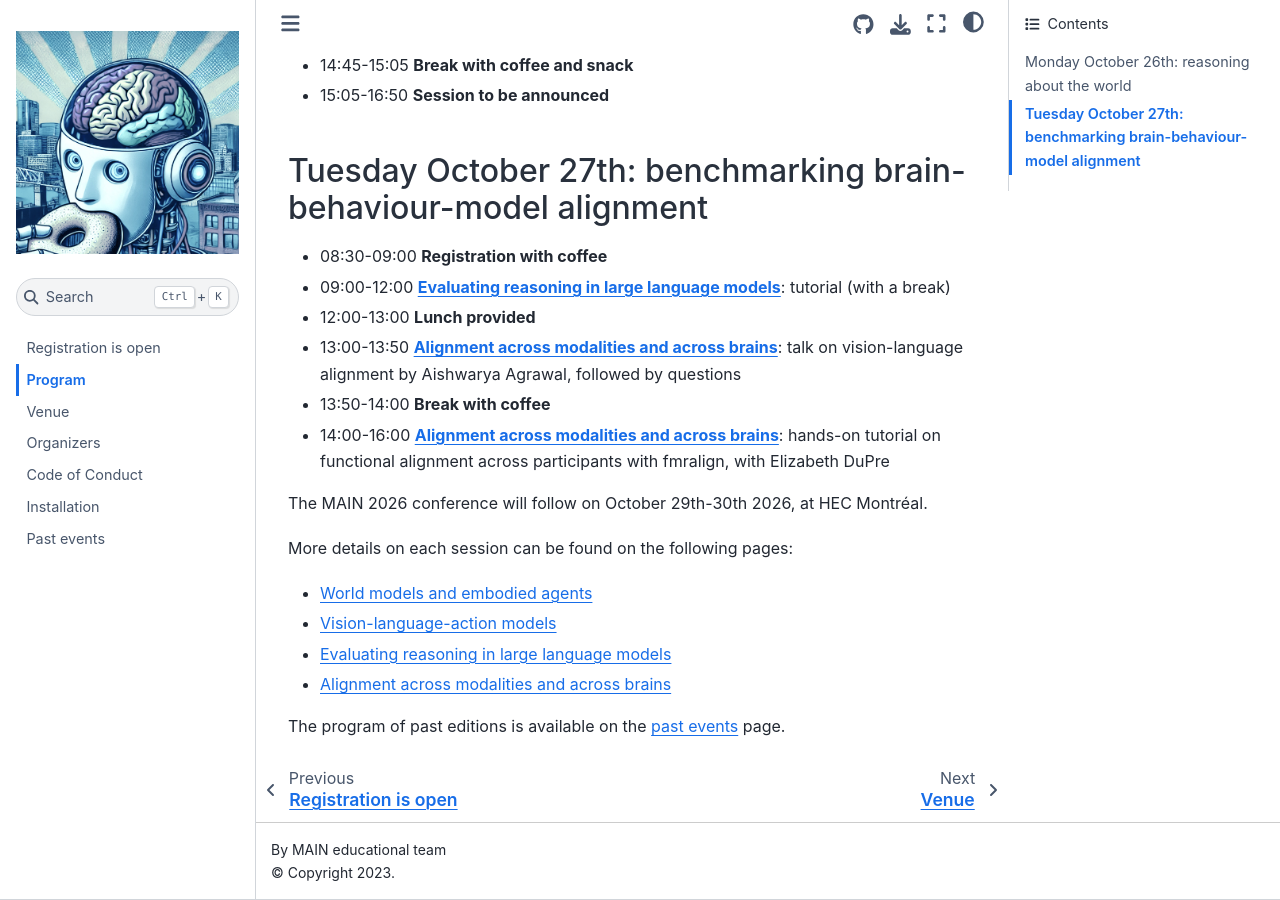
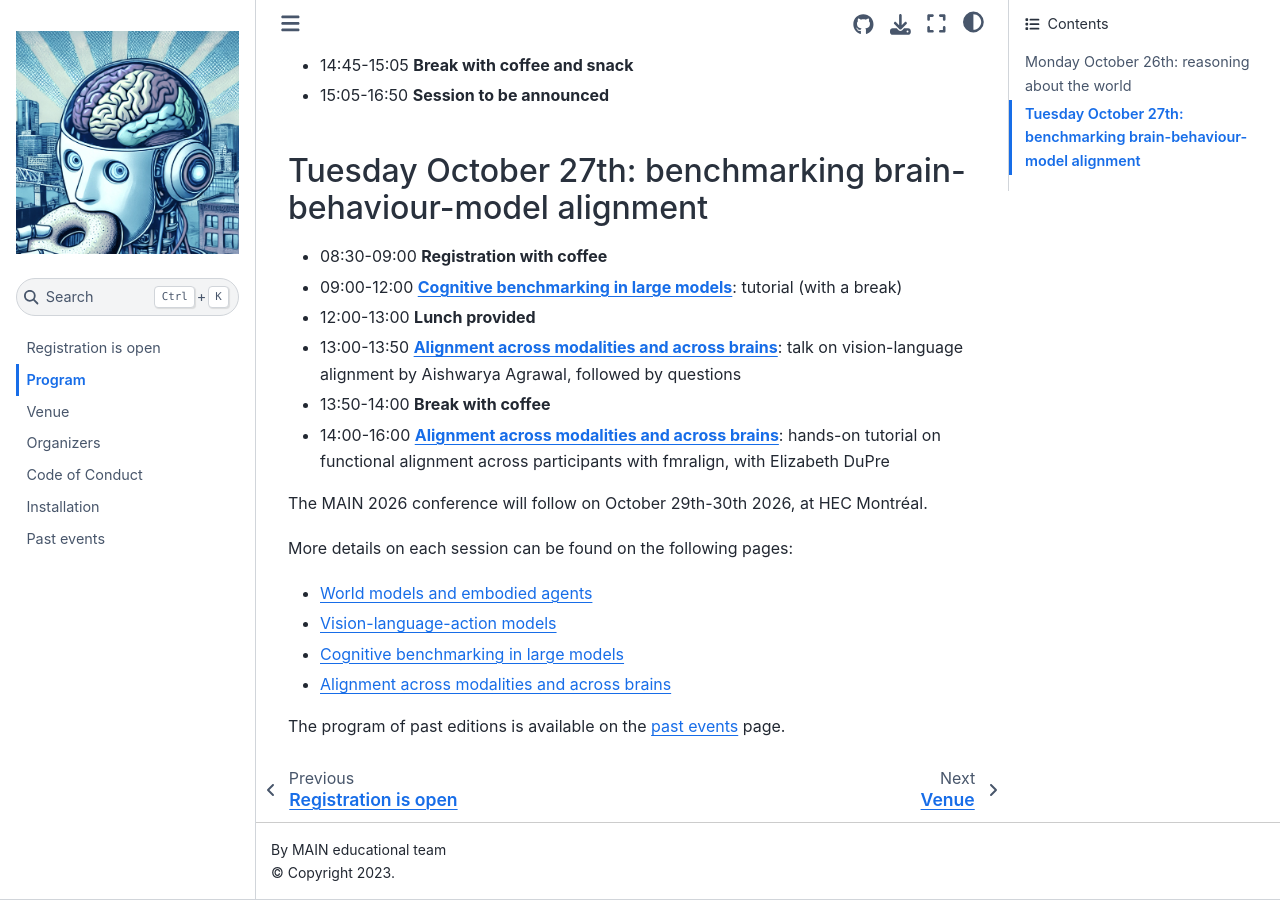
Before and after one commit to main-educational/main-educational.github.io, a Jupyter Book: the page built from content/program.md, in a window 1280 px wide and 900 px high, scrolled down 751 px. Built offline with Jupyter Book 1.0.4 settings and Sphinx 7.4.7 and the Sphinx Book theme 1.1.4, drawn with Linux system fonts in a browser that asks for light colours; pages that are not in the unit, such as notebooks, are missing from menus.

Commit message:
Align program title and tidy formatting of cognitive benchmarking session.
Co-Authored-By: Claude Sonnet 5.5 <noreply@anthropic.com>

```diff
--- a/content/program.md
+++ b/content/program.md
@@ -23,7 +23,7 @@ MAIN educational 2026 will run on a single track over two days, on October 26th-
 ## Tuesday October 27th: benchmarking brain-behaviour-model alignment
 
  * 08:30-09:00 **Registration with coffee**
- * 09:00-12:00 **[Evaluating reasoning in large language models](llm_reasoning_eval)**: tutorial (with a break)
+ * 09:00-12:00 **[Cognitive benchmarking in large models](llm_reasoning_eval)**: tutorial (with a break)
  * 12:00-13:00 **Lunch provided**
  * 13:00-13:50 **[Alignment across modalities and across brains](alignment)**: talk on vision-language alignment by Aishwarya Agrawal, followed by questions
  * 13:50-14:00 **Break with coffee**
@@ -35,7 +35,7 @@ More details on each session can be found on the following pages:
 
  * [World models and embodied agents](world_models)
  * [Vision-language-action models](vla_models)
- * [Evaluating reasoning in large language models](llm_reasoning_eval)
+ * [Cognitive benchmarking in large models](llm_reasoning_eval)
  * [Alignment across modalities and across brains](alignment)
 
 The program of past editions is available on the [past events](past) page.
```
Also changed, not shown: content/llm_reasoning_eval.md (+9 -9 lines).
